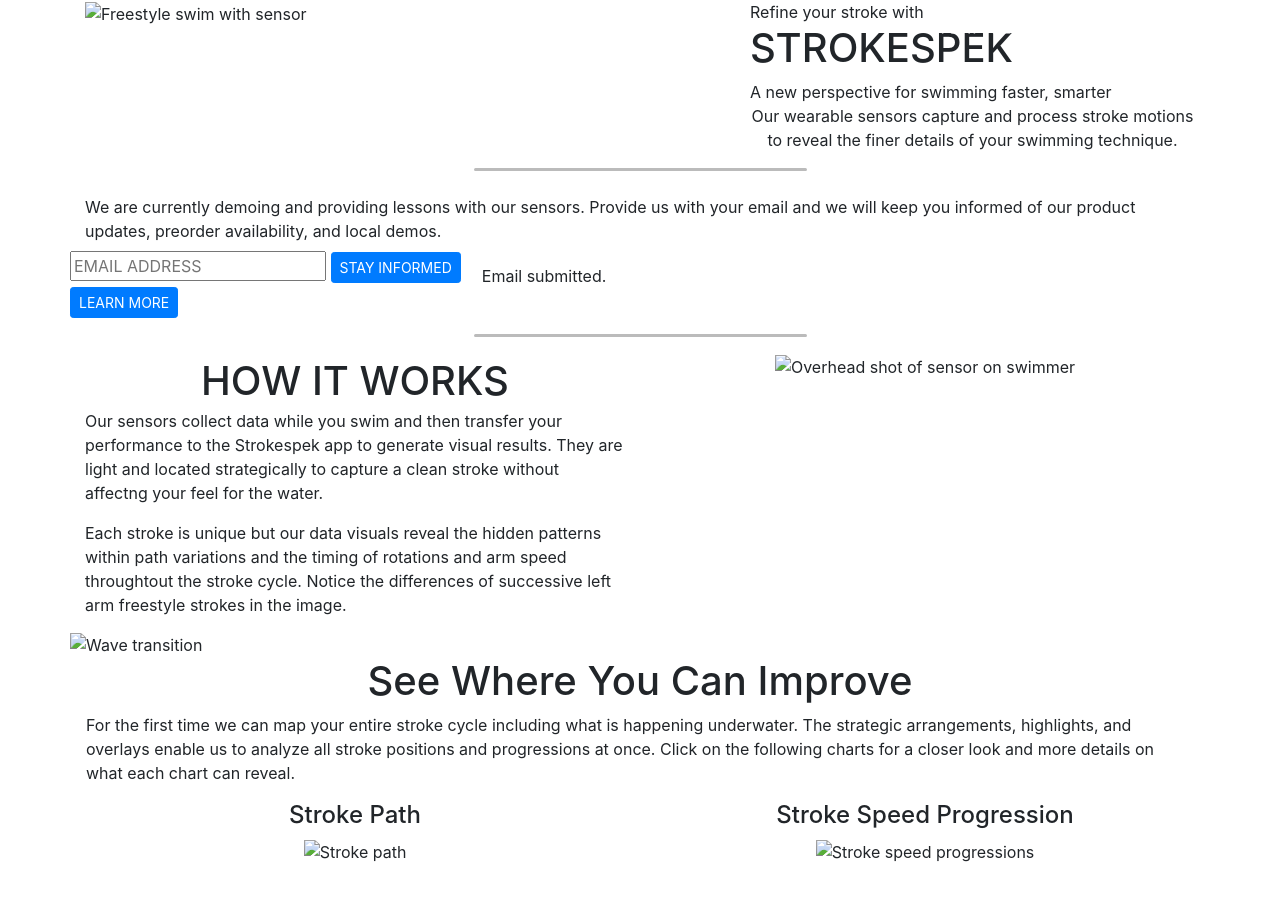
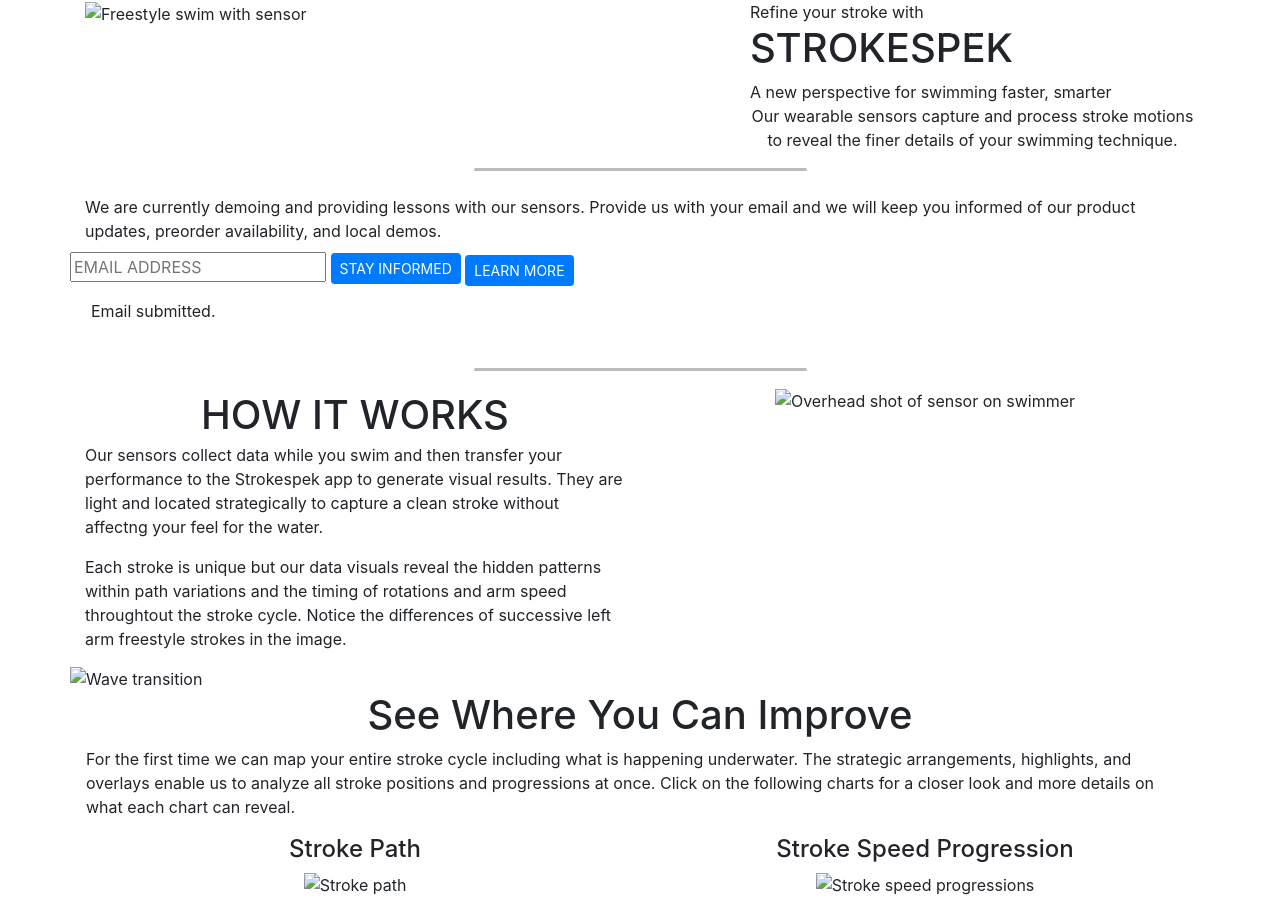
Before and after one commit to morphwear/strokespek, a Jekyll site: the page built from index.md, in a window 1280 px wide and 900 px high. Built offline with Jekyll 4.4.1, drawn with Linux system fonts in a browser that asks for light colours; nearby versions of some CDN libraries; some web fonts are replaced; library files that are not in the unit come from our copies; comment, search, counter and statistics services are not loaded.

Commit message:
Update home.html

```diff
--- a/_layouts/home.html
+++ b/_layouts/home.html
@@ -30,10 +30,10 @@
 	<form id="header-email-form" class="form text-uppercase">
           <input type="email" id="email" name="email" placeholder="EMAIL ADDRESS" class="text-input">
 	  <button class="btn btn-primary btn-xl btn-sm text-uppercase" type="submit">{{ site.data.home.intro.btn }}</button>
+	  <a class="mt-1 btn btn-primary btn-xl btn-sm text-uppercase js-scroll-trigger" href="#features">{{ site.data.home.intro.btn2 }}</a>
 	</form>
-	<a class="mt-1 btn btn-primary btn-xl btn-sm text-uppercase js-scroll-trigger" href="#features">{{ site.data.home.intro.btn2 }}</a>
+	<div class="alert">{{ site.data.default.footer.form-alert }}</div>
       </div>
-      <div class="alert">{{ site.data.default.footer.form-alert }}</div>
     </div>
     <hr style="border-top: 3px solid #bbb; border-radius: 5px; width: 30%">
   </div>
```
